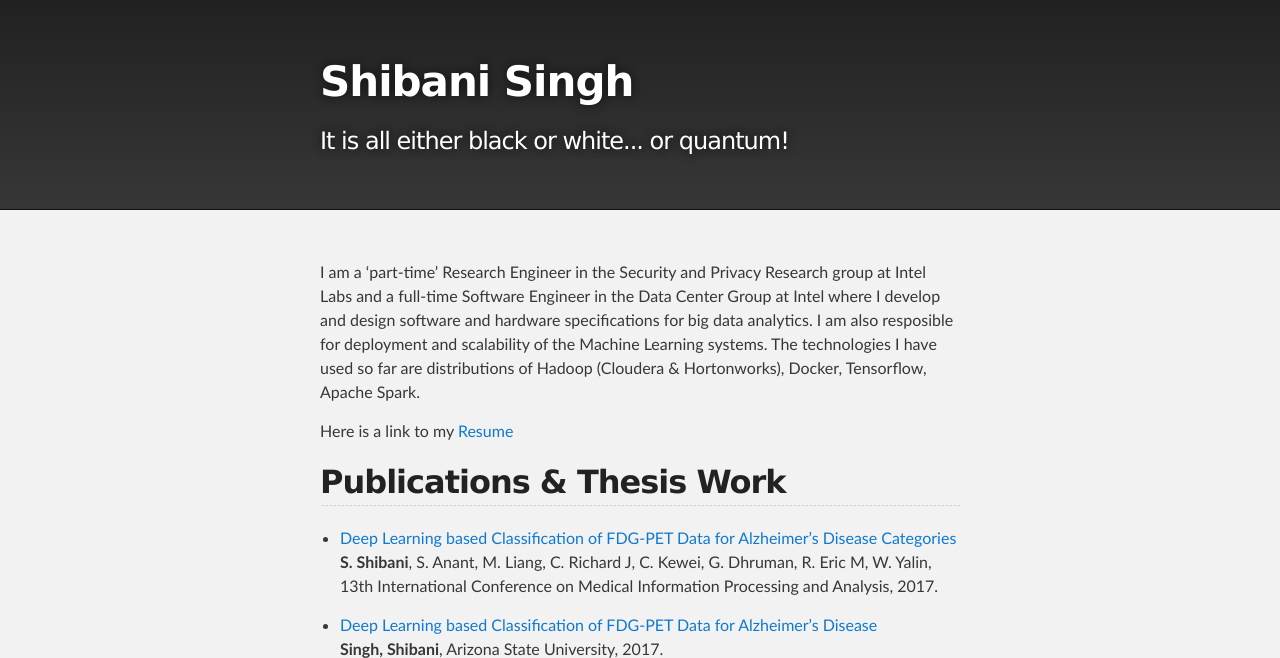
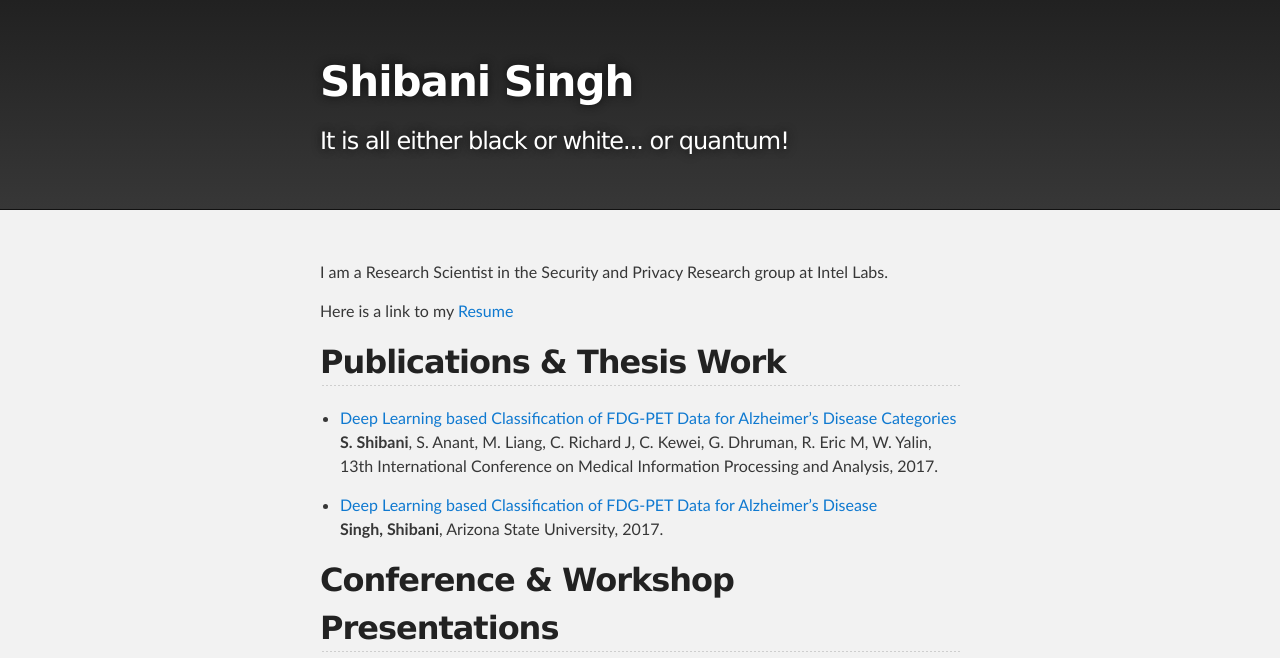
Before and after one commit to paperblack/paperblack.github.io, a Jekyll site: the page built from index.md, in a window 1280 px wide and 900 px high, cut to the strip 0-658 px from the top of the window. Built offline with Jekyll 4.4.1, drawn with Linux system fonts in a browser that asks for light colours.

Commit message:
Update index.md

```diff
--- a/index.md
+++ b/index.md
@@ -2,7 +2,7 @@
 layout: default
 ---
 
-I am a 'part-time' Research Engineer in the Security and Privacy Research group at Intel Labs and a full-time Software Engineer in the Data Center Group at Intel where I develop and design software and hardware specifications for big data analytics. I am also resposible for deployment and scalability of the Machine Learning systems. The technologies I have used so far are distributions of Hadoop (Cloudera & Hortonworks), Docker, Tensorflow, Apache Spark.
+I am a Research Scientist in the Security and Privacy Research group at Intel Labs.
 
 Here is a link to my <a href="Resume_Jun2020.pdf">Resume</a>
 
```
